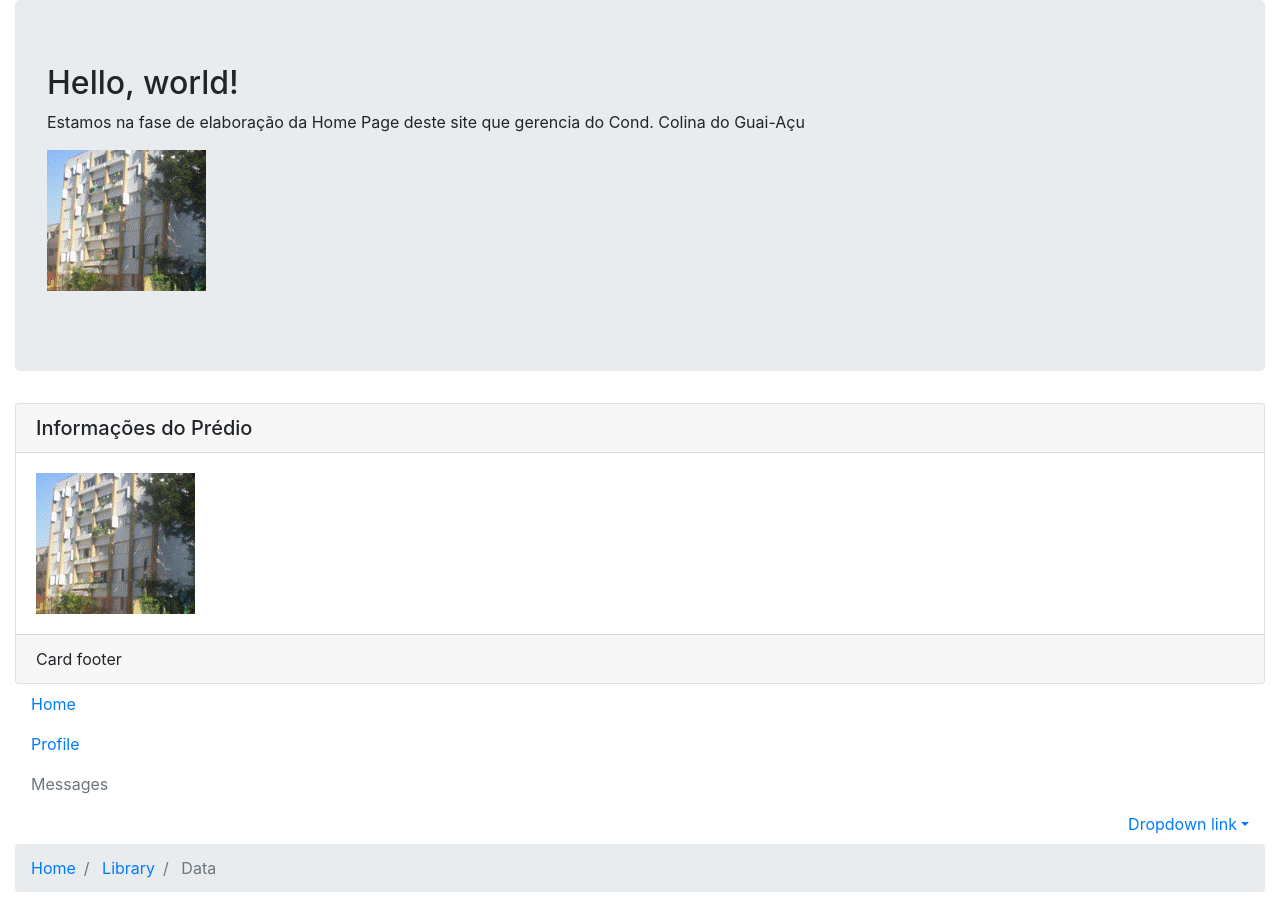
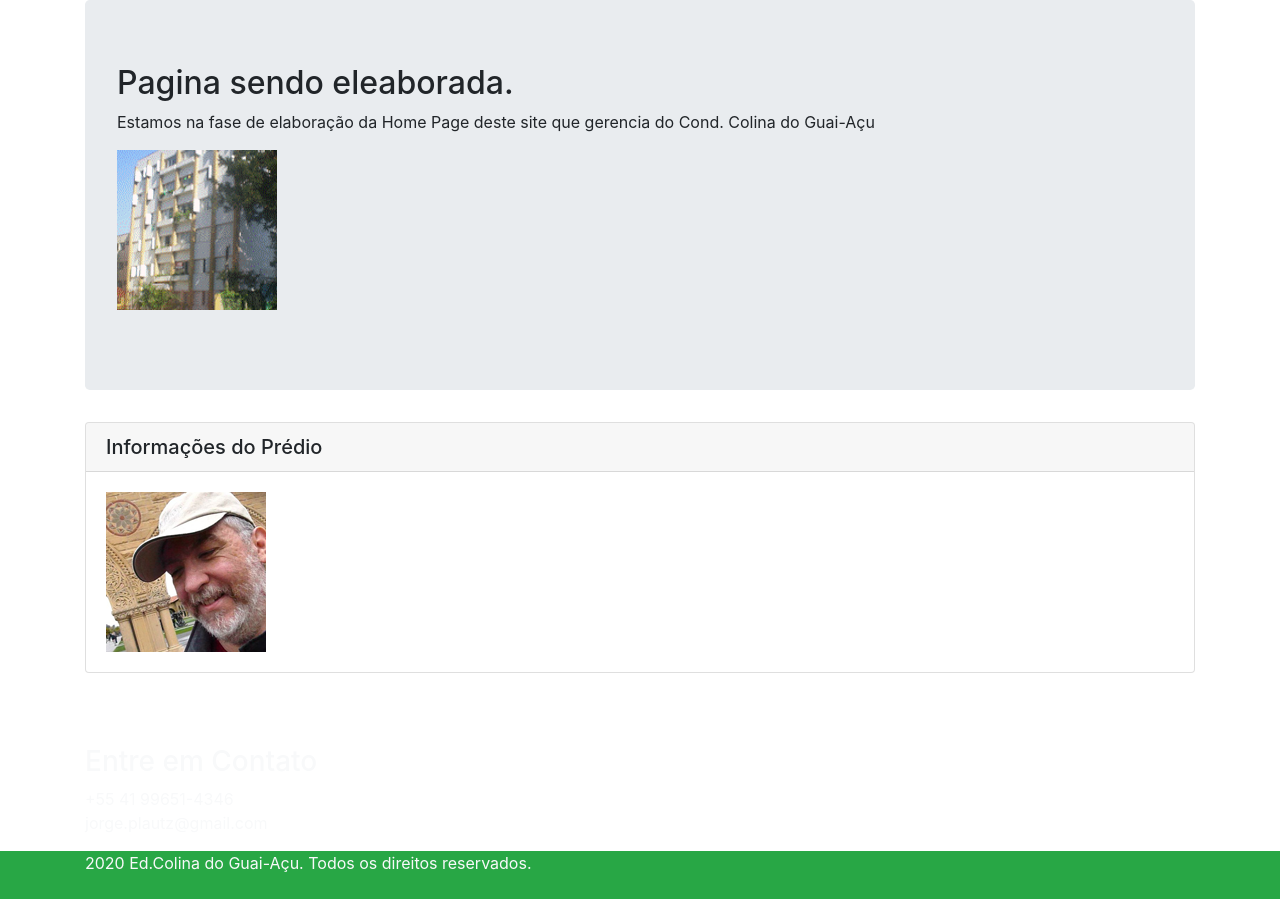
Before and after one commit to jlplautz/cond_guaiacu, a Django app: page / in a window 1280 px wide. Shown: the part 56-964 px from the top of the page. Run offline with Django 3.2, Linux system fonts and the light colour scheme; some libraries are stand-ins or nearby versions.

Commit message:
Criado rodapé
close #78

```diff
--- a/GuaiAcu/base/static/css/style.css
+++ b/GuaiAcu/base/static/css/style.css
@@ -1 +1,7 @@
 # Empty CSS file for your own CSS
+.main-footer{
+    background-color: #50c93d;
+}
+.rights{
+    background-color: #28a745;
+}
--- a/GuaiAcu/base/templates/base/home.html
+++ b/GuaiAcu/base/templates/base/home.html
@@ -34,13 +34,12 @@
 {#          </ul>#}
 {#      </div>#}
   </nav>
-
-    <div class="container-fluid">
+    <div class="container">
 	<div class="row">
 		<div class="col-md-12">
 			<div class="jumbotron">
 				<h2>
-					Hello, world!
+					Pagina sendo eleaborada.
 				</h2>
 				<p>
 					Estamos na fase de elaboração da Home Page deste site que  gerencia do Cond. Colina do Guai-Açu
@@ -57,50 +56,38 @@
 						</h5>
 						<div class="card-body">
 							<p class="card-text">
-								<img src="{% static 'img/lateral3.png' %}" />
+								<img src="{% static 'img/luciano-ramalho.png' %}" />
 							</p>
-						</div>
-						<div class="card-footer">
-							Card footer
 						</div>
 					</div>
 				</div>
 			</div>
-			<ul class="nav flex-column">
-				<li class="nav-item">
-					<a class="nav-link active" href="#">Home</a>
-				</li>
-				<li class="nav-item">
-					<a class="nav-link" href="#">Profile</a>
-				</li>
-				<li class="nav-item">
-					<a class="nav-link disabled" href="#">Messages</a>
-				</li>
-				<li class="nav-item dropdown ml-md-auto">
-					 <a class="nav-link dropdown-toggle" href="http://example.com" id="navbarDropdownMenuLink" data-toggle="dropdown">Dropdown link</a>
-					<div class="dropdown-menu dropdown-menu-right" aria-labelledby="navbarDropdownMenuLink">
-						 <a class="dropdown-item" href="#">Action</a> <a class="dropdown-item" href="#">Another action</a> <a class="dropdown-item" href="#">Something else here</a>
-						<div class="dropdown-divider">
-						</div> <a class="dropdown-item" href="#">Separated link</a>
-					</div>
-				</li>
-			</ul>
-			<nav>
-				<ol class="breadcrumb">
-					<li class="breadcrumb-item">
-						<a href="#">Home</a>
-					</li>
-					<li class="breadcrumb-item">
-						<a href="#">Library</a>
-					</li>
-					<li class="breadcrumb-item active">
-						Data
-					</li>
-				</ol>
-			</nav>
 		</div>
 	</div>
 </div>
+  </body>
 
-  </body>
+  <footer class="main-footer mt-5 pt-4">
+      <div class="container">
+          <div class="row">
+              <div class="col text-light">
+                  <h3>Entre em Contato</h3>
+                  <address>
+                      +55 41 99651-4346
+                      <br />
+                      <a href="mailto:jorge.plautz@gmail.com" class="text-light">jorge.plautz@gmail.com</a>
+                  </address>
+              </div>
+          </div>
+      </div>
+      <div class="rights pb-4 text-light">
+      <div class="container">
+          <div class="row">
+              <div class="col">
+                  {% now 'Y' %} Ed.Colina do Guai-Açu. Todos os direitos reservados.
+              </div>
+          </div>
+      </div>
+
+  </footer>
 </html>
```
Also changed, not shown: GuaiAcu/base/static/img/Foto-lateral-2.png (deleted), GuaiAcu/base/static/img/Foto-lateral-3.png (deleted), GuaiAcu/base/static/img/favicon.png (deleted), GuaiAcu/base/static/img/lateral3.png, 1 other file.
